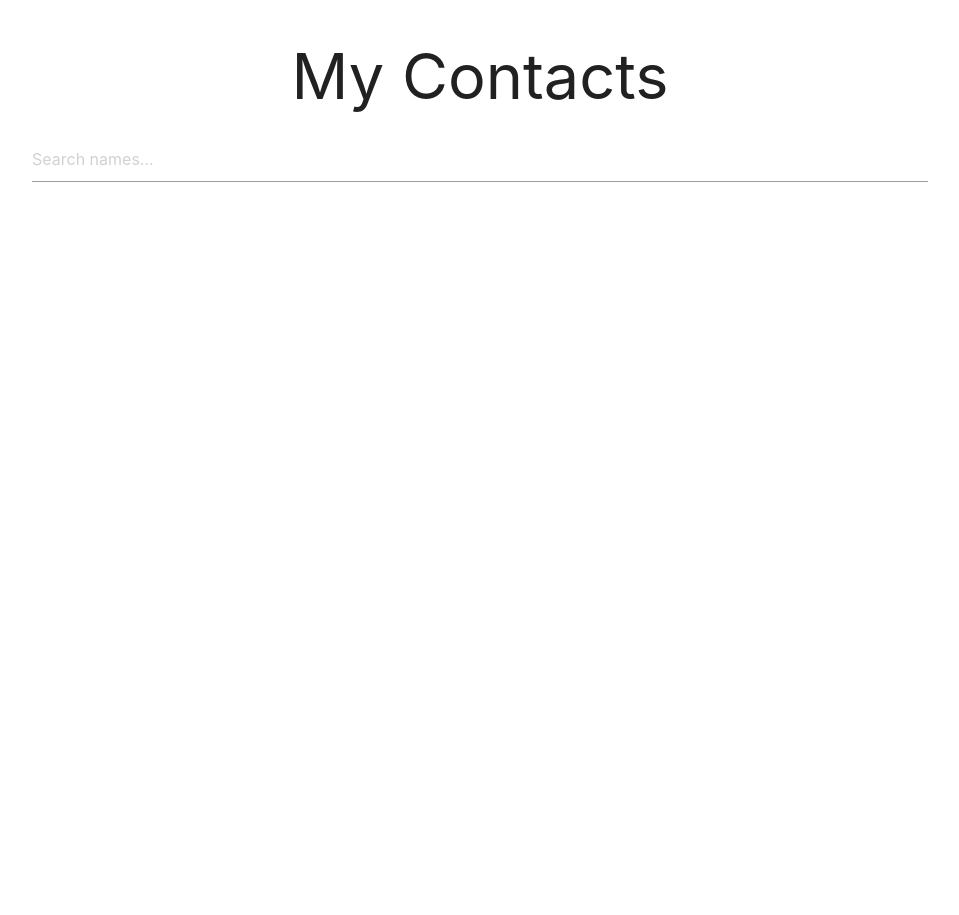
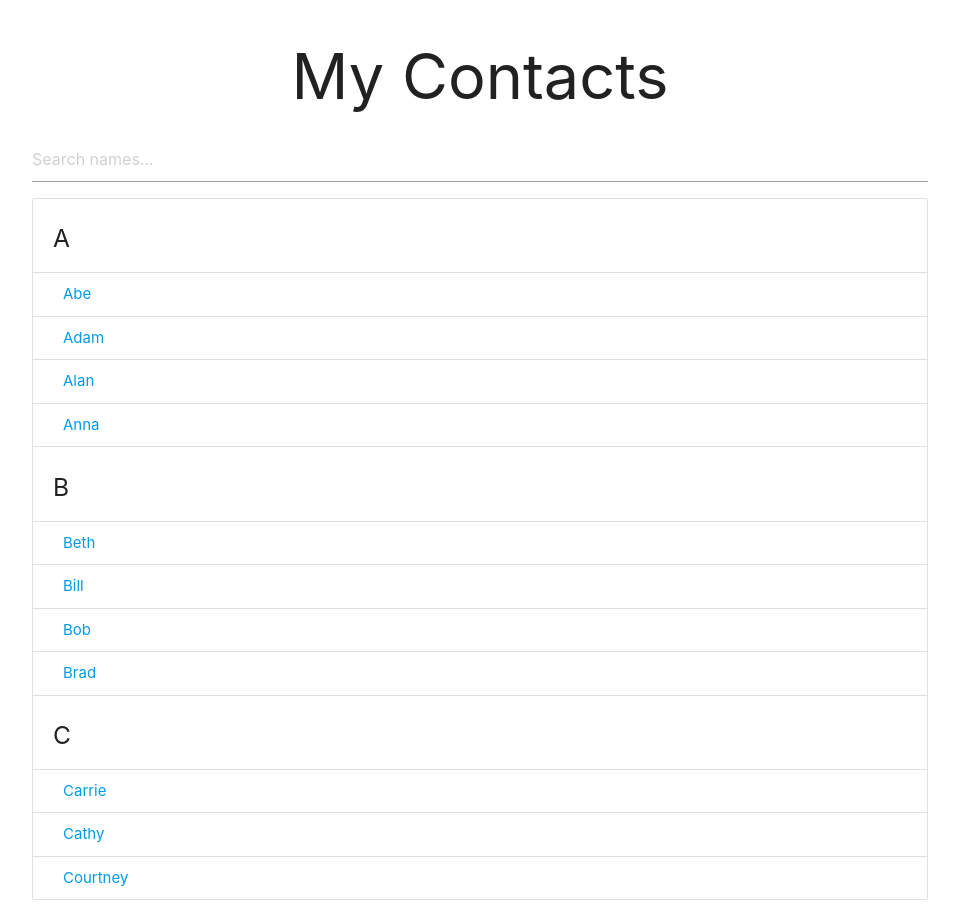
Before and after one commit to WebDevTuts/filterable_contact_list, a plain HTML site: page index.html in a window 1280 px wide. Shown: the whole page, without its empty margins (160-1119 px from the left). Before the commit the page ends 800 px from the top, so only its background shows below. Drawn offline with nearby package versions, Linux system fonts and the light colour scheme.

Commit message:
Add contact list

```diff
--- a/index.html
+++ b/index.html
@@ -14,6 +14,51 @@
     </h1>
 
     <input type="text" id="filterInput" placeholder="Search names...">
+
+    <ul id="names" class="collection with-header">
+      <li class="collection-header">
+        <h5>A</h5>
+      </li>
+      <li class="collection-item">
+        <a href="#">Abe</a>
+      </li>
+      <li class="collection-item">
+        <a href="#">Adam</a>
+      </li>
+      <li class="collection-item">
+        <a href="#">Alan</a>
+      </li>
+      <li class="collection-item">
+        <a href="#">Anna</a>
+      </li>
+      <li class="collection-header">
+        <h5>B</h5>
+      </li>
+      <li class="collection-item">
+        <a href="#">Beth</a>
+      </li>
+      <li class="collection-item">
+        <a href="#">Bill</a>
+      </li>
+      <li class="collection-item">
+        <a href="#">Bob</a>
+      </li>
+      <li class="collection-item">
+        <a href="#">Brad</a>
+      </li>
+      <li class="collection-header">
+        <h5>C</h5>
+      </li>
+      <li class="collection-item">
+        <a href="#">Carrie</a>
+      </li>
+      <li class="collection-item">
+        <a href="#">Cathy</a>
+      </li>
+      <li class="collection-item">
+        <a href="#">Courtney</a>
+      </li>
+    </ul>
   </div>
 </body>
 </html>
```
